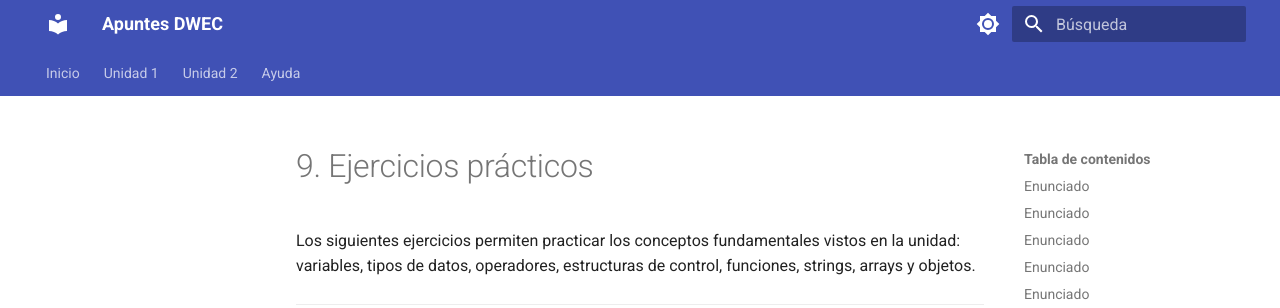
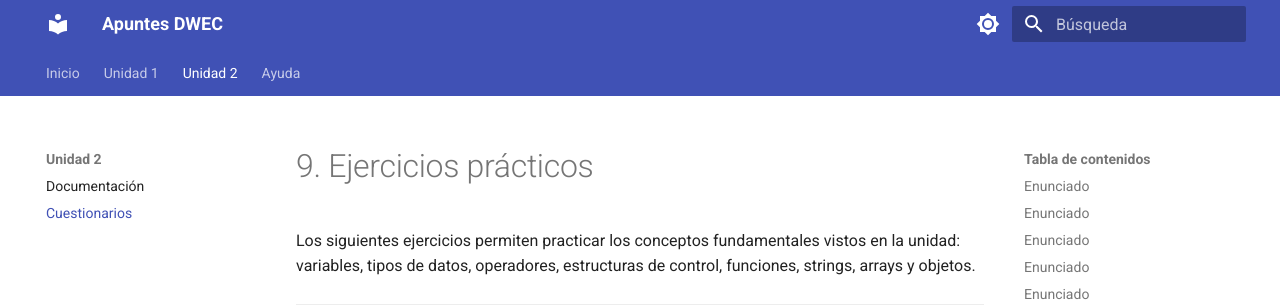
Before and after one commit to jpmartinez-profe/DWEC_Apuntes, an MkDocs documentation site: the page built from docs/unidad2/cuestionarios.md, in a window 1280 px wide. Shown: the top 308 px of the page. Built offline with MkDocs 1.6.1 and Material for MkDocs 9.7.7, drawn with Linux system fonts in a browser that asks for light colours.

Commit message:
Actualizando el índice de la unidad 2

```diff
--- a/mkdocs.yml
+++ b/mkdocs.yml
@@ -63,5 +63,6 @@ nav:
       - Mapa Conceptual: unidad1/mapa_conceptual.md
   - Unidad 2:
       - Documentación: unidad2/unidad2.md
+      - Cuestionarios: unidad2/cuestionarios.md
   - Ayuda:
       - Markdown y ejemplos interactivos: ayuda/markdown.md
```
